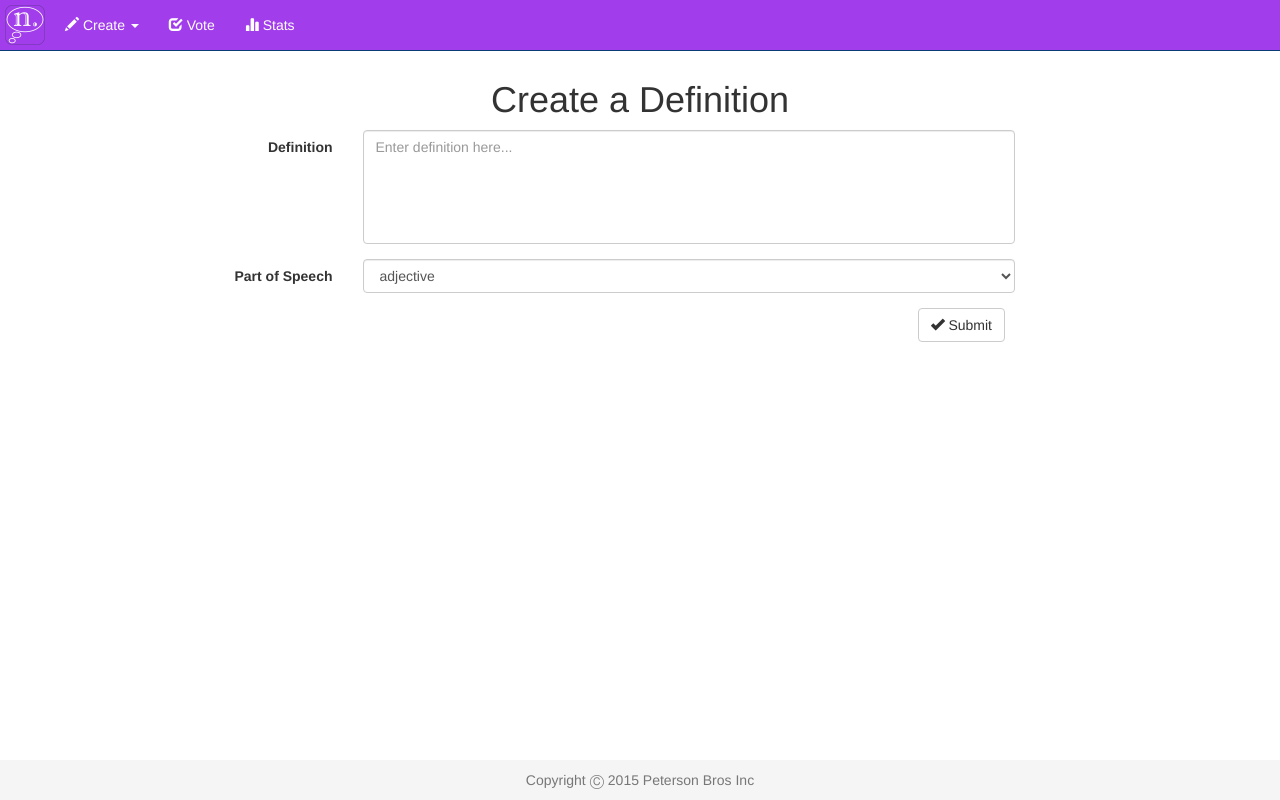
After one commit to pete7863/hechabra, a Flask app: page /create/definition in a window 1280 px wide. The commit adds this page. Run offline with Flask 2, Linux system fonts and the light colour scheme; some libraries are stand-ins or nearby versions.

Commit message:
Major updates to make links functional

```diff
--- a/hechabra/__init__.py
+++ b/hechabra/__init__.py
@@ -1,4 +1,4 @@
 from flask import Flask
 app = Flask(__name__)
 
-from views import v_home
+from views import v_layout
--- a/hechabra/static/css/main.css
+++ b/hechabra/static/css/main.css
@@ -6,53 +6,53 @@ body {
   /* Margin top by header height */
   margin-top: 60px;
   /* Margin bottom by footer height */
-  margin-bottom: 40px;
+  margin-bottom: 60px;
 }
 
 /*Custom nav-bar style*/
-/*http://work.smarchal.com/twbscolor/css/0f4d920b3d75eff0f2cacacd0*/
+/*http://work.smarchal.com/twbscolor/css/0f4d920b3d75ffffffcacacd0*/
 .navbar-default {
   background-color: #A23DEB;
   border-color: #0b3d75;
 }
 .navbar-default .navbar-brand {
-  color: #eff0f2;
+  color: #ffffff;
 }
 .navbar-default .navbar-brand:hover, .navbar-default .navbar-brand:focus {
   color: #cacacd;
 }
 .navbar-default .navbar-text {
-  color: #eff0f2;
+  color: #ffffff;
 }
 .navbar-default .navbar-nav > li > a {
-  color: #eff0f2;
+  color: #ffffff;
 }
 .navbar-default .navbar-nav > li > a:hover, .navbar-default .navbar-nav > li > a:focus {
   color: #cacacd;
 }
 .navbar-default .navbar-nav > .active > a, .navbar-default .navbar-nav > .active > a:hover, .navbar-default .navbar-nav > .active > a:focus {
   color: #cacacd;
-  background-color: #622591;
+  background-color: #5E3598;
 }
 .navbar-default .navbar-nav > .open > a, .navbar-default .navbar-nav > .open > a:hover, .navbar-default .navbar-nav > .open > a:focus {
   color: #cacacd;
-  background-color: #622591;
+  background-color: #5E3598;
 }
 .navbar-default .navbar-toggle {
-  border-color: #622591;
+  border-color: #5E3598;
 }
 .navbar-default .navbar-toggle:hover, .navbar-default .navbar-toggle:focus {
   background-color: #0b3d75;
 }
 .navbar-default .navbar-toggle .icon-bar {
-  background-color: #eff0f2;
+  background-color: #ffffff;
 }
 .navbar-default .navbar-collapse,
 .navbar-default .navbar-form {
-  border-color: #eff0f2;
+  border-color: #ffffff;
 }
 .navbar-default .navbar-link {
-  color: #eff0f2;
+  color: #ffffff;
 }
 .navbar-default .navbar-link:hover {
   color: #cacacd;
@@ -60,7 +60,7 @@ body {
 
 @media (max-width: 767px) {
   .navbar-default .navbar-nav .open .dropdown-menu > li > a {
-    color: #eff0f2;
+    color: #ffffff;
   }
   .navbar-default .navbar-nav .open .dropdown-menu > li > a:hover, .navbar-default .navbar-nav .open .dropdown-menu > li > a:focus {
     color: #cacacd;
--- /dev/null
+++ b/hechabra/templates/create_definition.html
@@ -0,0 +1,28 @@
+{% extends "layout.html" %}
+{% block content %}
+<form class="form-horizontal container" role="form">
+	<h1 class="col-lg-12 text-center">Create a Definition</h1>
+	<div class="form-group">
+		<label class="control-label col-lg-3" for="tb_definition">Definition</label>
+		<div class="col-lg-7">
+			<textarea class="form-control" rows="5" id="tb_definition" style="resize:none" placeholder="Enter definition here..."></textarea>
+		</div>
+	</div>
+	<div class="form-group">
+		<label class="control-label col-lg-3" for="tb_pos">Part of Speech</label>
+		<div class="col-lg-7">
+			<select class="form-control" id="tb_pos">
+  				<option value="adjective">adjective</option>
+  				<option value="adverb">adverb</option>
+  				<option value="noun">noun</option>
+  				<option value="verb">verb</option>
+			</select>
+		</div>
+	</div>
+	<div class="col-lg-10">
+		<button class="btn btn-default pull-right" type="button">
+			<span class="glyphicon glyphicon-ok" aria-hidden="true"></span> Submit
+		</button>
+	</div>
+</form>
+{% endblock %}
--- /dev/null
+++ b/hechabra/templates/layout.html
@@ -0,0 +1,55 @@
+<!DOCTYPE html>
+<html>
+<head>
+	<title>Home</title>
+	<meta name="viewport" content="width=device-width, initial-scale=1">
+	<link rel="stylesheet" href= "http://netdna.bootstrapcdn.com/bootstrap/3.3.5/css/bootstrap.min.css">
+	<link rel="javascript" href= "http://netdna.bootstrapcdn.com/bootstrap/3.3.5/js/bootstrap.min.js">
+	<link rel="stylesheet" href="{{ url_for('static', filename='css/main.css') }}">
+	<link rel="icon" type="image/png" href="{{ url_for('static', filename='images/favicon.png') }}">
+	<script src="https://ajax.googleapis.com/ajax/libs/jquery/1.11.3/jquery.min.js"></script>
+	<script src="http://maxcdn.bootstrapcdn.com/bootstrap/3.3.5/js/bootstrap.min.js"></script>
+</head>
+<body>
+	<!--Fixed top navigation bar-->
+	<nav class="navbar navbar-default navbar-fixed-top">
+	  <div class="container-fluid">
+		<div class="navbar-header">
+		  <a class="navbar-brand" href="/" style="padding-top:5px; padding-left:5px; padding-right:5px">
+        		<img alt="Hechabra" src="{{ url_for('static', filename='images/logo_40x40.png') }}">
+      		  </a>
+		</div>
+		<div>
+		  <ul class="nav navbar-nav">
+			<li class="dropdown"><a class="dropdown-toggle" data-toggle="dropdown" href="#">
+				<span class="glyphicon glyphicon-pencil" aria-hidden="true"></span> Create <span class="caret"></span></a>
+			  <ul class="dropdown-menu">
+				<li><a href="/create/word">New Word</a></li>
+				<li><a href="/create/definition">New Definition</a></li>
+			  </ul>
+			</li>
+			<li><a href="/vote"><span class="glyphicon glyphicon-check" aria-hidden="true"></span> Vote</a></li>
+			<li><a href="/stats"><span class="glyphicon glyphicon-stats" aria-hidden="true"></span> Stats</a></li>
+		  </ul>
+		  <!-- Not doing a login yet
+		  <ul class="nav navbar-nav navbar-right">
+			<li><a href="#"><span class="glyphicon glyphicon-user"></span> Sign Up</a></li>
+			<li><a href="#"><span class="glyphicon glyphicon-log-in"></span> Login</a></li>
+		  </ul>
+		  -->
+		</div>
+	  </div>
+	</nav>
+
+	<div class="container-fluid">
+		{% block content %}
+      		{% endblock %}
+	</div>
+
+	<footer class="footer">
+		<div class="container">
+			<p class="text-muted" style="margin:10px">Copyright &#9400; 2015 Peterson Bros Inc</p>
+		</div>
+    </footer>
+</body>
+</html>
--- /dev/null
+++ b/hechabra/templates/stats.html
@@ -0,0 +1,5 @@
+{% extends "layout.html" %}
+{% block content %}
+	<h1>Stats</h1>
+	<h2>More content coming soon!</h2>
+{% endblock %}
--- /dev/null
+++ b/hechabra/templates/vote.html
@@ -0,0 +1,5 @@
+{% extends "layout.html" %}
+{% block content %}
+	<h1>Vote</h1>
+	<h2>More content coming soon!</h2>
+{% endblock %}
--- /dev/null
+++ b/hechabra/views/v_layout.py
@@ -0,0 +1,25 @@
+import sys
+sys.path.insert(0, '/var/www/hechabra')
+
+from hechabra import app
+from flask import render_template
+
+@app.route('/')
+def home():
+    return render_template('home.html', name='Home')
+
+@app.route('/create/word')
+def create_word():
+    return render_template('create_word.html', name='Create Word')
+
+@app.route('/create/definition')
+def create_definition():
+    return render_template('create_definition.html', name='Create Definition')
+
+@app.route('/vote')
+def vote():
+    return render_template('vote.html', name='Vote')
+
+@app.route('/stats')
+def stats():
+    return render_template('stats.html', name='Stats')
```
Also changed, not shown: hechabra/templates/create_word.html (added, +28 -0 lines), hechabra/templates/home.html (+5 -51 lines), hechabra/views/v_home.py (deleted, +0 -9 lines), hechabra/static/images/favicon.png (added), hechabra/static/images/logo.png (deleted), hechabra/static/images/logo_40x40.png (added).
